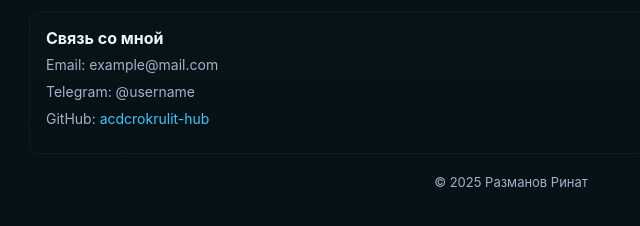
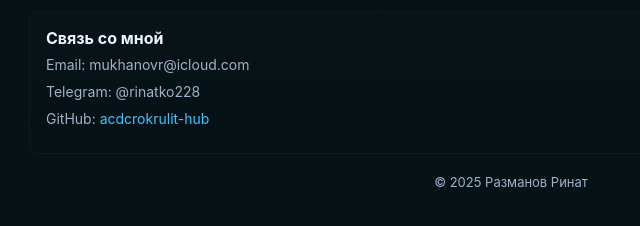
Before and after one commit to acdcrokrulit-hub/04.12.2025, a plain HTML site: page index.html in a window 1280 px wide. Shown: the part 1100-1326 px from the top of the page, 129-769 px from the left. Drawn offline with Linux system fonts and the light colour scheme.

Commit message:
Update index.html

```diff
--- a/index.html
+++ b/index.html
@@ -98,7 +98,7 @@
           <div class="project">
             <strong>Project 2 — Example</strong>
             <p class="muted">Описание проекта. Взят из GitHub.</p>
-            <a class="link" href="https://github.com/acdcrokrulit-hub" target="_blank">Открыть</a>
+            <a class="link" href="https://acdcrokrulit-hub.github.io/Air-Europe1/" target="_blank">Открыть</a>
           </div>
 
           <div class="project">
@@ -125,8 +125,8 @@
 
         <div class="card" style="margin-top:14px">
           <div class="section-title"><h2>Связь со мной</h2></div>
-          <p class="muted">Email: example@mail.com</p>
-          <p class="muted">Telegram: @username</p>
+          <p class="muted">Email: mukhanovr@icloud.com</p>
+          <p class="muted">Telegram: @rinatko228</p>
           <p class="muted">GitHub: <a class="link" href="https://github.com/acdcrokrulit-hub" target="_blank">acdcrokrulit-hub</a></p>
         </div>
 
```
